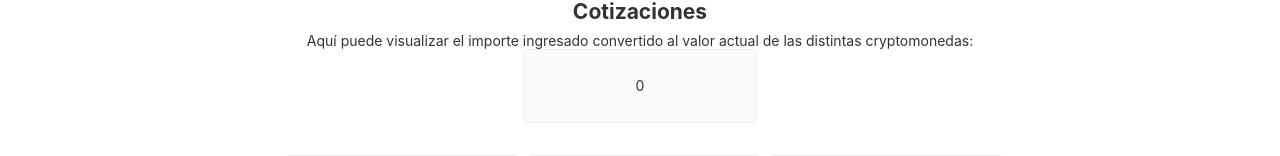
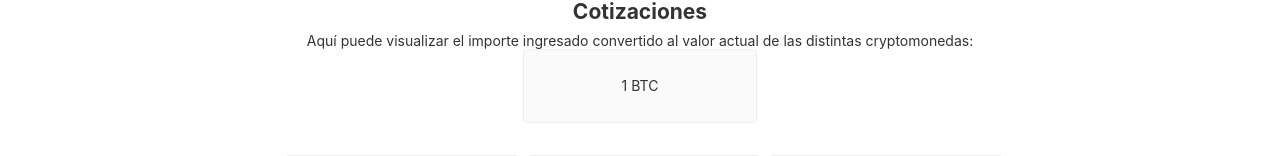
Before and after one commit to AdrianLemos19891214/DemoPruebaCrypto, an Angular app: page / in a window 1280 px wide. Shown: the part 155-311 px from the top of the page. Built offline with nearby package versions, Linux system fonts and the light colour scheme.

Commit message:
componente Card finalizado

```diff
--- a/src/app/app.component.html
+++ b/src/app/app.component.html
@@ -331,7 +331,7 @@
   <!-- Resources -->
   <h2>Cotizaciones</h2>
   <p>Aquí puede visualizar el importe ingresado convertido al valor actual de las distintas cryptomonedas:</p>
-  <app-cotizacion-card></app-cotizacion-card>
+  <app-cotizacion-card [valor] = "1" [cryptomoneda]="'BTC'"> </app-cotizacion-card>
   <div class="card-container">
     <a class="card" target="_blank" rel="noopener" href="https://angular.io/tutorial">
       <svg class="material-icons" xmlns="http://www.w3.org/2000/svg" width="24" height="24" viewBox="0 0 24 24"><path d="M5 13.18v4L12 21l7-3.82v-4L12 17l-7-3.82zM12 3L1 9l11 6 9-4.91V17h2V9L12 3z"/></svg>
--- a/src/app/cotizacion-card/cotizacion-card.component.ts
+++ b/src/app/cotizacion-card/cotizacion-card.component.ts
@@ -1,4 +1,4 @@
-import { Component } from '@angular/core';
+import { Component, Input } from '@angular/core';
 
 @Component({
   selector: 'app-cotizacion-card',
@@ -6,6 +6,6 @@ import { Component } from '@angular/core';
   styleUrls: ['./cotizacion-card.component.css']
 })
 export class CotizacionCardComponent {
-valor: number = 0;
-cryptomoneda: string = "";
+@Input() valor: number = 0;
+@Input() cryptomoneda: string = "";
 }
```
